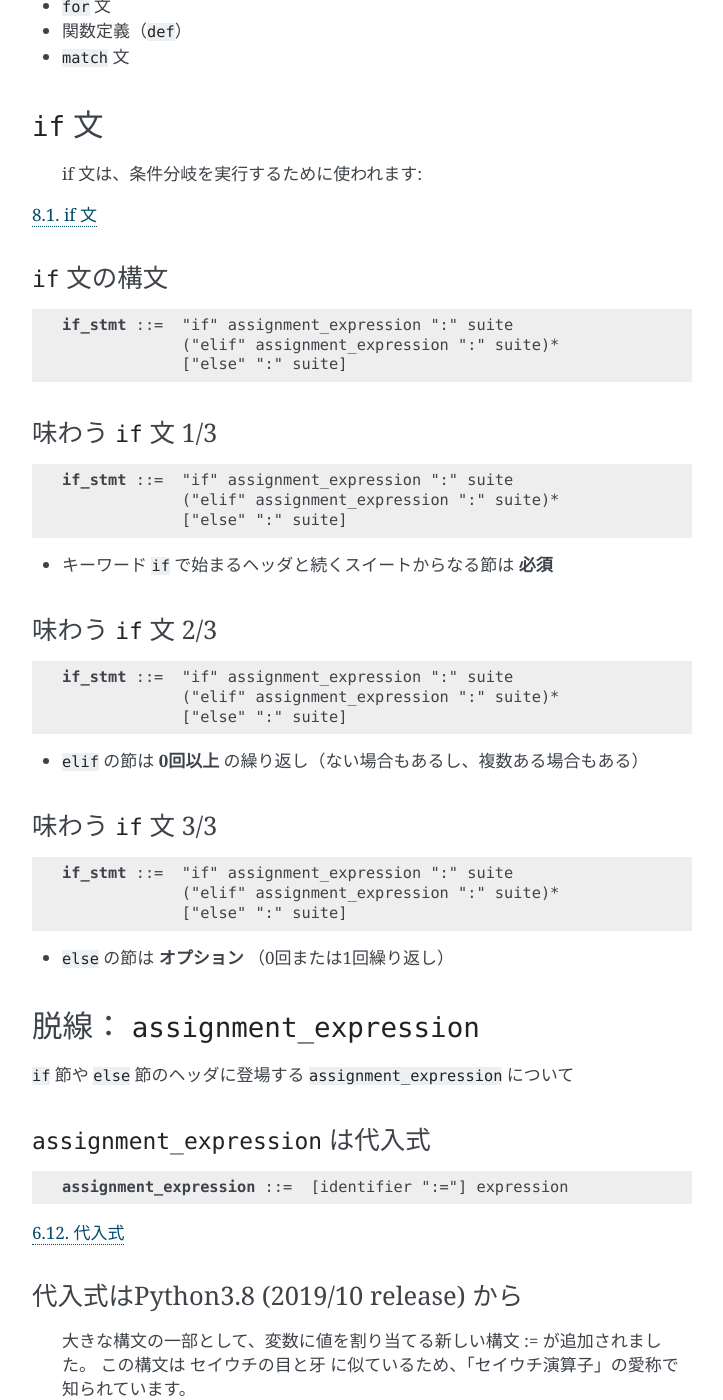
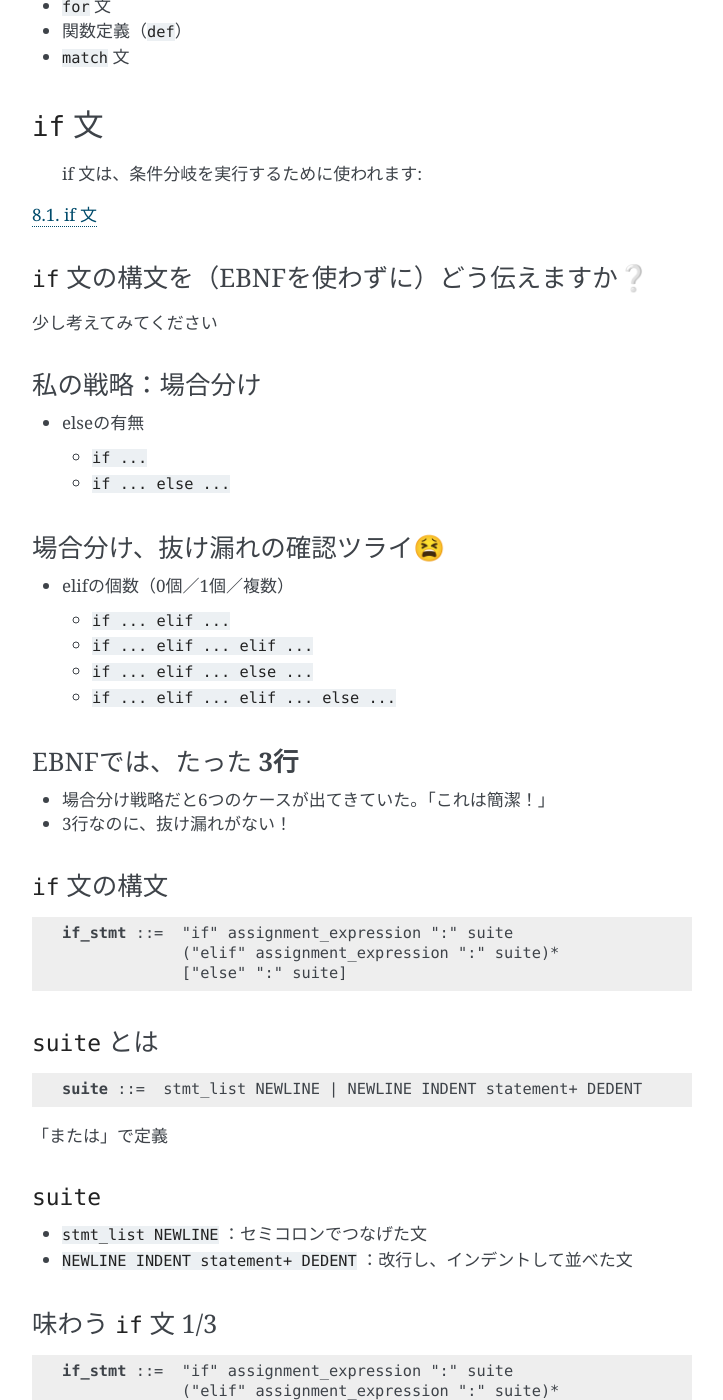
Before and after one commit to ftnext/2022_slides, a Sphinx documentation site: the page built from source/pyconk_kumamoto/revisit_python_from_statements.rst, in a window 1280 px wide and 1400 px high, scrolled down 14537 px. Shown: the whole window, without its empty margins (388-1111 px from the left). Built offline with Sphinx 7.4.7, drawn with Linux system fonts in a browser that asks for light colours; comment, search, counter and statistics services are not loaded; some of the changed text lies outside the part shown.

Commit message:
[feat] Brush up

```diff
--- a/source/pyconk_kumamoto/definitions/if.rst.txt
+++ b/source/pyconk_kumamoto/definitions/if.rst.txt
@@ -5,10 +5,53 @@
 
 `8.1. if 文 <https://docs.python.org/ja/3/reference/compound_stmts.html#the-if-statement>`_
 
+``if`` 文の構文を（EBNFを使わずに）どう伝えますか❔
+----------------------------------------------------------
+
+少し考えてみてください
+
+私の戦略：場合分け
+------------------------------------------------
+
+* elseの有無
+
+  * ``if ...``
+  * ``if ... else ...``
+
+場合分け、抜け漏れの確認ツライ😫
+------------------------------------------------
+
+* elifの個数（0個／1個／複数）
+
+  * ``if ... elif ...``
+  * ``if ... elif ... elif ...``
+  * ``if ... elif ... else ...``
+  * ``if ... elif ... elif ... else ...``
+
+EBNFでは、たった **3行**
+------------------------------------------------
+
+* 場合分け戦略だと6つのケースが出てきていた。「これは簡潔！」
+* 3行なのに、抜け漏れがない！
+
 ``if`` 文の構文
 ------------------------------------------------
 
 .. include:: productionlists/if.rst.txt
+
+``suite`` とは
+------------------------------------------------
+
+.. productionlist:: python-grammar
+   suite: stmt_list NEWLINE | NEWLINE INDENT statement+ DEDENT
+
+「または」で定義
+
+``suite``
+------------------------------------------------
+
+* ``stmt_list NEWLINE`` ：セミコロンでつなげた文
+* ``NEWLINE INDENT statement+ DEDENT`` ：改行し、インデントして並べた文
 
 味わう ``if`` 文 1/3
 ------------------------------------------------
```
